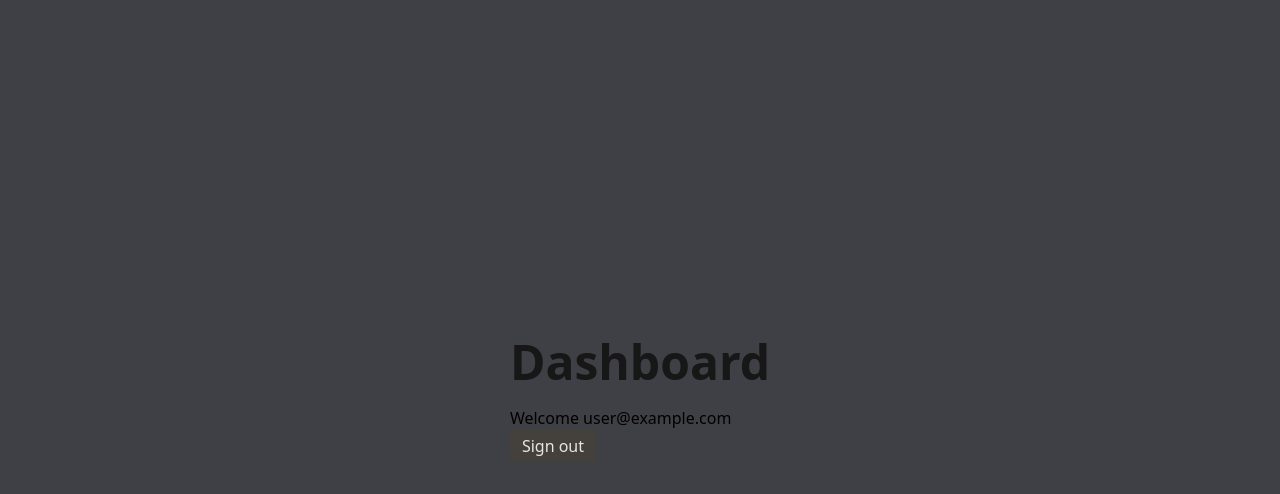
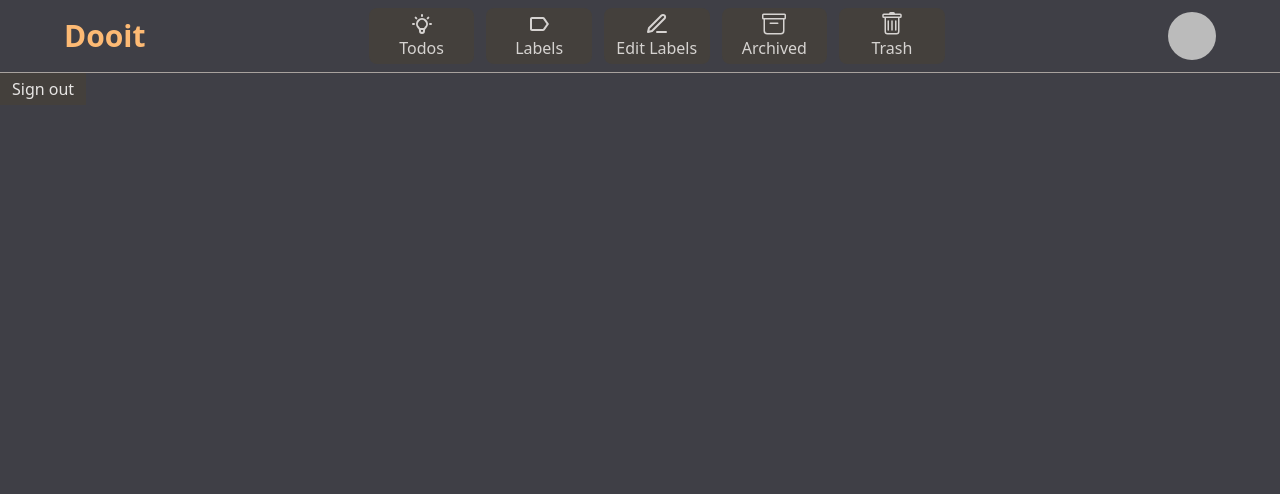
Before and after one commit to Abdelghafour122/react-todo-app, a React (Create React App) app: page /dashboard in a window 1280 px wide. Shown: the top 494 px of the page. Built offline with nearby package versions, Linux system fonts and the light colour scheme; no server answers; sample sign-in values are in the browser's storage.

Commit message:
made dashboard files, added nav in dashboard

```diff
--- a/src/App.tsx
+++ b/src/App.tsx
@@ -11,6 +11,7 @@ import PrivateLoggedRoute from "./Utils/PrivateLoggedRoute";
 import ForgottenPassword from "./Routes/ForgottenPassword";
 import PrivateUnloggedRoute from "./Utils/PrivateUnloggedRoute";
 import ErrorPage from "./Routes/ErrorPage";
+import Todos from "./Routes/Dashboard/Todos";
 document.body.classList.add("bg-zinc-700");
 
 function App() {
@@ -18,6 +19,9 @@ function App() {
     <AuthContext>
       <div className="App">
         <Routes>
+          <Route element={<PrivateLoggedRoute />}>
+            <Route element={<Todos />} path="/todos" />
+          </Route>
           <Route element={<PrivateLoggedRoute />}>
             <Route element={<Dashboard />} path="/dashboard" />
           </Route>
--- a/src/Components/Container.tsx
+++ /dev/null
@@ -1,9 +0,0 @@
-import React, { ReactNode } from "react";
-
-type Props = { children: ReactNode };
-
-const Container = ({ children }: Props) => {
-  return <div className="w-[85vw] my-0 mx-auto px-2">{children}</div>;
-};
-
-export default Container;
--- a/src/Routes/Dashboard.tsx
+++ b/src/Routes/Dashboard.tsx
@@ -1,16 +1,87 @@
-import React from "react";
+import React, { useEffect, useState } from "react";
 import { useAuthentication } from "../Contexts/AuthContext";
-import { useNavigate } from "react-router-dom";
+import { Route, Routes, useNavigate } from "react-router-dom";
+
+import { HiOutlineLightBulb } from "react-icons/hi";
+import { FiEdit3 } from "react-icons/fi";
+import { MdLabelOutline } from "react-icons/md";
+import { BsArchive, BsTrash } from "react-icons/bs";
+import Todos from "./Dashboard/Todos";
 
 type Props = {};
 
 function Dashboard({}: Props) {
   const { currentUser, userSignOut } = useAuthentication();
+  const [profilePic, setProfilePic] = useState<string | undefined>();
+  const [loading, setLoading] = useState(false);
+
+  useEffect(() => {
+    if (currentUser?.photoURL !== null) setProfilePic(currentUser?.photoURL);
+    else
+      setProfilePic(process.env.PUBLIC_URL + "/Assets/defaultProfilePic.webp");
+  }, [currentUser]);
+
   const navigate = useNavigate();
+
+  const NAV_LINKS = [
+    {
+      linkName: "Todos",
+      icon: HiOutlineLightBulb,
+      execute: () => console.log("/Todos"),
+    },
+    {
+      linkName: "Labels",
+      icon: MdLabelOutline,
+      execute: () => console.log("Labels"),
+    },
+    {
+      linkName: "Edit Labels",
+      icon: FiEdit3,
+      execute: () => console.log("Edit Labels"),
+    },
+    {
+      linkName: "Archived",
+      icon: BsArchive,
+      execute: () => console.log("Archived"),
+    },
+    { linkName: "Trash", icon: BsTrash, execute: () => console.log("Trash") },
+  ];
+
   return (
-    <div className="dashboard">
-      <h2 className="text-5xl font-bold text-neutral-900 mb-5">Dashboard</h2>
-      <p>{`Welcome ${currentUser?.email}`}</p>
+    <div className="dashboard h-full w-full">
+      <nav className="py-2 px-0 w-full border-b-[1px] border-b-stone-400">
+        <div className="container flex items-center justify-between gap-2">
+          <p className="text-3xl text-orange-300 font-sans font-extrabold">
+            Dooit
+          </p>
+          <div className="funcs basis-2/4">
+            <ul className="flex items-center justify-center gap-3">
+              {NAV_LINKS.map((link, ind) => {
+                return (
+                  <li
+                    key={ind}
+                    className="flex flex-col items-center justify-between p-1 rounded-lg basis-1/5 cursor-pointer bg-stone-700 hover:shadow-lg active:bg-stone-500"
+                    onClick={link.execute}
+                  >
+                    <link.icon color="rgb(214, 211, 209)" size={"1.5rem"} />
+                    <span className="text-stone-300">{link.linkName}</span>
+                  </li>
+                );
+              })}
+            </ul>
+          </div>
+          <button className="rounded-full hover:box">
+            <img className="h-12 rounded-full" src={profilePic} alt="" />
+          </button>
+        </div>
+      </nav>
+      <div className="dashboard-body">
+        {/* FIGURE OUT HOW TO MAKE THIS WORK */}
+        <Routes>
+          <Route element={<Todos />} path="/todos" />
+        </Routes>
+      </div>
+
       <button
         className="px-3 py-1 bg-stone-700 text-stone-200"
         onClick={async () => {
--- /dev/null
+++ b/src/Routes/Dashboard/Archived.tsx
@@ -0,0 +1,9 @@
+import React from "react";
+
+type Props = {};
+
+const Archived = (props: Props) => {
+  return <div>Archived</div>;
+};
+
+export default Archived;
--- /dev/null
+++ b/src/Routes/Dashboard/Labels.tsx
@@ -0,0 +1,9 @@
+import React from "react";
+
+type Props = {};
+
+const Labels = (props: Props) => {
+  return <div>Labels</div>;
+};
+
+export default Labels;
--- /dev/null
+++ b/src/Routes/Dashboard/Todos.tsx
@@ -0,0 +1,9 @@
+import React from "react";
+
+type Props = {};
+
+const Todos = (props: Props) => {
+  return <div>Todos</div>;
+};
+
+export default Todos;
--- /dev/null
+++ b/src/Routes/Dashboard/Trash.tsx
@@ -0,0 +1,9 @@
+import React from "react";
+
+type Props = {};
+
+const Trash = (props: Props) => {
+  return <div>Trash</div>;
+};
+
+export default Trash;
--- a/src/Routes/SignIn.tsx
+++ b/src/Routes/SignIn.tsx
@@ -1,6 +1,5 @@
 import React, { useEffect, useRef, useState } from "react";
 import { Link, useNavigate } from "react-router-dom";
-import Container from "../Components/Container";
 import { useAuthentication } from "../Contexts/AuthContext";
 import { VscError } from "react-icons/vsc";
 
@@ -55,7 +54,6 @@ const SignIn = () => {
 
   return (
     <div className="sign-in">
-      <Container>
       <h2 className="form-title">Sign In</h2>
       {errormessage !== "" && (
         <div className="form-error-message w-60 md:w-80 lg:w-96">
@@ -102,10 +100,7 @@ const SignIn = () => {
           />
         </div>
         <div className="forgot-password">
-            <Link
-              className="link hover:text-stone-400"
-              to={"/forgottenpassword"}
-            >
+          <Link className="link hover:text-stone-400" to={"/forgottenpassword"}>
             Forgot your password?
           </Link>
         </div>
@@ -133,7 +128,6 @@ const SignIn = () => {
         <FcGoogle size="2rem" />
         Continue with Google
       </button>
-      </Container>
     </div>
   );
 };
--- a/src/index.css
+++ b/src/index.css
@@ -4,7 +4,7 @@
 
 @layer components {
   .container {
-    width: 100vw;
+    width: 95vw;
     margin: 0 auto;
     padding-inline: 2rem;
   }
```
Also changed, not shown: plans.txt (deleted), public/Assets/defaultProfilePic.webp (added). Lines whose indentation alone changed are shown as unchanged.
